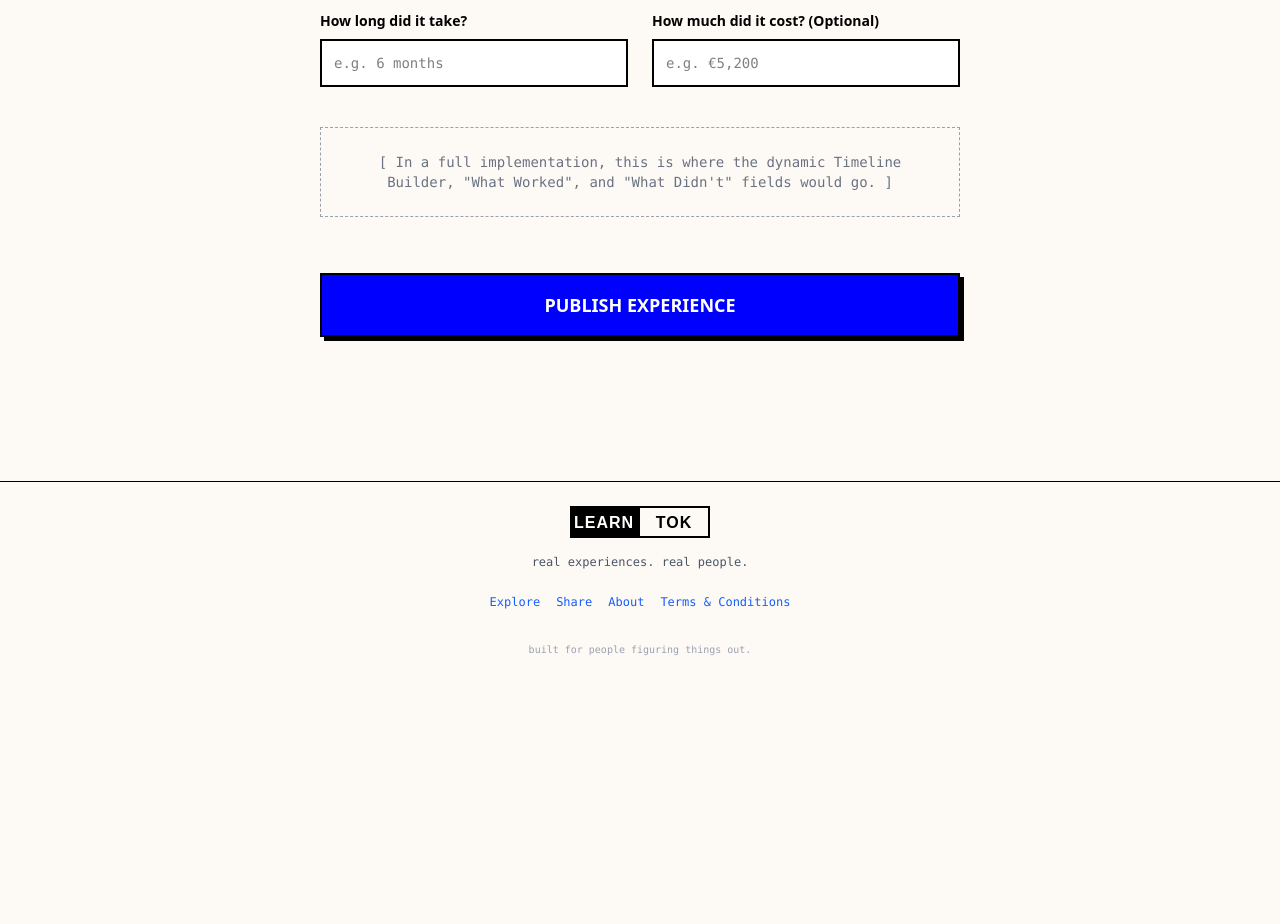
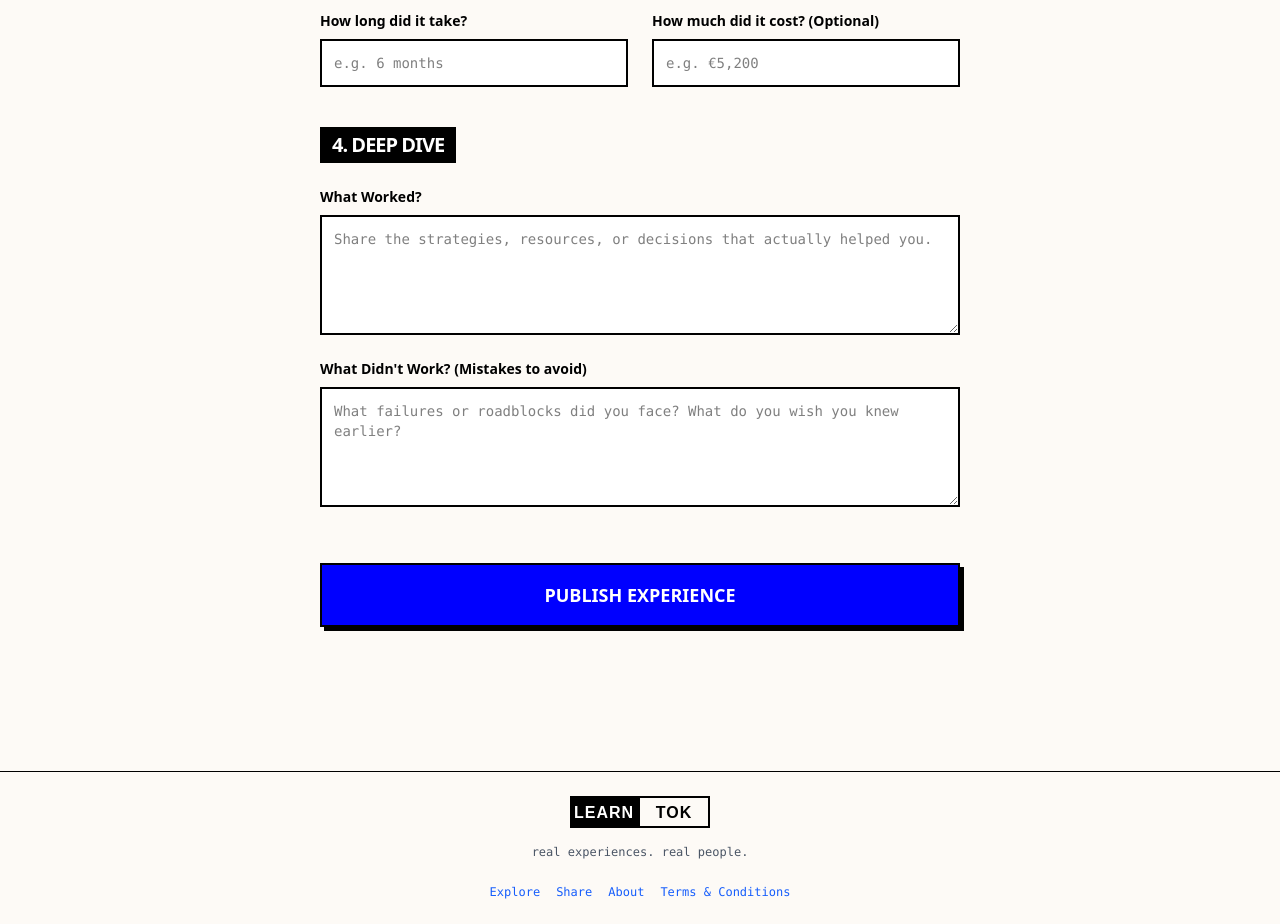
Before and after one commit to vrBharat/learntok-web, a Next.js app: page /share in a window 1280 px wide. Shown: the part 790-1714 px from the top of the page. Before the commit the page ends 1471 px from the top, so only its background shows below. Built offline with nearby package versions, Linux system fonts and the light colour scheme; no server answers.

Commit message:
feat: Add What Worked and What Didnt fields to experience sharing

```diff
--- a/src/app/experience/[id]/page.tsx
+++ b/src/app/experience/[id]/page.tsx
@@ -180,6 +180,22 @@ export default function ExperienceDetail({ params }: { params: Promise<{ id: str
             </section>
           )}
 
+          {/* WHAT WORKED */}
+          {experience.whatWorked && (
+            <section>
+              <h2 className="text-xl font-bold tracking-tighter mb-4 inline-block border-b border-black text-green-700">WHAT WORKED</h2>
+              <p className="text-lg whitespace-pre-wrap">{experience.whatWorked}</p>
+            </section>
+          )}
+
+          {/* WHAT DIDN'T WORK */}
+          {experience.whatDidnt && (
+            <section>
+              <h2 className="text-xl font-bold tracking-tighter mb-4 inline-block border-b border-black text-red-700">WHAT DIDN'T WORK</h2>
+              <p className="text-lg whitespace-pre-wrap">{experience.whatDidnt}</p>
+            </section>
+          )}
+
 
           {/* QUICK FACTS */}
           <section className="bg-white border-2 border-black p-6 font-mono text-sm shadow-[4px_4px_0px_0px_rgba(0,0,0,1)]">
--- a/src/app/share/page.tsx
+++ b/src/app/share/page.tsx
@@ -19,6 +19,8 @@ export default function SharePage() {
     goal: '',
     duration: '',
     cost: '',
+    whatWorked: '',
+    whatDidnt: '',
   });
 
   const handleSubmit = async (e: React.FormEvent) => {
@@ -137,10 +139,30 @@ export default function SharePage() {
             </div>
           </section>
 
-          {/* Placeholder for the rest of the form */}
-          <div className="border border-dashed border-gray-400 p-6 text-center font-mono text-sm text-gray-500">
-            [ In a full implementation, this is where the dynamic Timeline Builder, "What Worked", and "What Didn't" fields would go. ]
-          </div>
+          {/* Deep Dive */}
+          <section className="flex flex-col gap-6">
+            <h2 className="text-xl font-bold tracking-tighter bg-black text-white px-3 py-1 self-start">4. DEEP DIVE</h2>
+
+            <div className="flex flex-col gap-2">
+              <label className="font-bold text-sm">What Worked?</label>
+              <textarea
+                placeholder="Share the strategies, resources, or decisions that actually helped you."
+                className="w-full border-2 border-black bg-white p-3 font-mono text-sm min-h-[120px] outline-none focus:ring-4 focus:ring-blue-500/20"
+                value={formData.whatWorked}
+                onChange={e => setFormData({...formData, whatWorked: e.target.value})}
+              />
+            </div>
+
+            <div className="flex flex-col gap-2">
+              <label className="font-bold text-sm">What Didn't Work? (Mistakes to avoid)</label>
+              <textarea
+                placeholder="What failures or roadblocks did you face? What do you wish you knew earlier?"
+                className="w-full border-2 border-black bg-white p-3 font-mono text-sm min-h-[120px] outline-none focus:ring-4 focus:ring-blue-500/20"
+                value={formData.whatDidnt}
+                onChange={e => setFormData({...formData, whatDidnt: e.target.value})}
+              />
+            </div>
+          </section>
 
           <button
             type="submit"
--- a/src/services/firebase/experiences.ts
+++ b/src/services/firebase/experiences.ts
@@ -15,6 +15,8 @@ export interface ExperienceData {
   cost?: string;
   year: string;
   quote?: string;
+  whatWorked?: string;
+  whatDidnt?: string;
   createdAt?: any;
   views?: number;
 }
```
Also changed, not shown: 1 other file (tests, documents, lock files or other folders).
